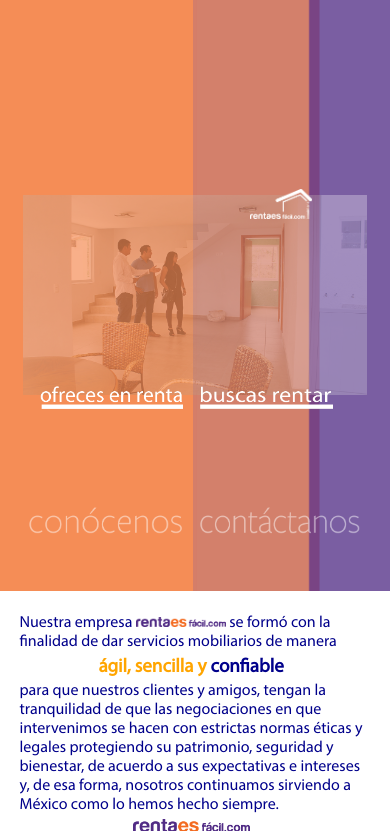
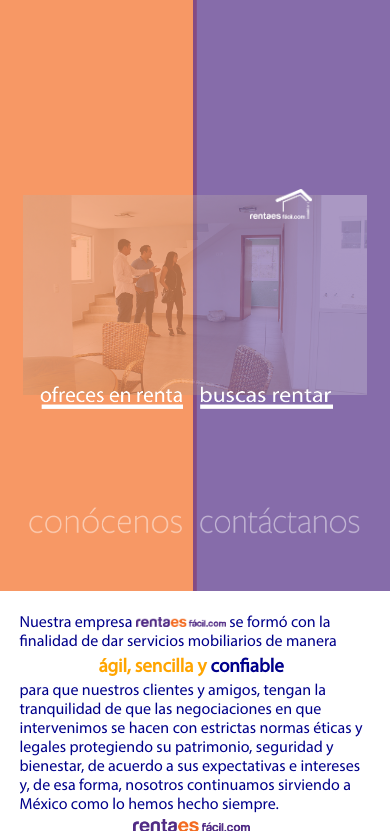
Before and after one commit to Bcalatayud/Rentaesfacil, a PHP site: page / in a window 390 px wide. Shown: the top 831 px of the page. Run offline with PHP 8.4, Linux system fonts and the light colour scheme.

Commit message:
Transparencias index.php
ajustes al CSS, para cambio en las transparencias

```diff
--- a/css/style.css
+++ b/css/style.css
@@ -28,7 +28,7 @@ html,body{
     margin: 0 auto;
     /*background: url('../img/imagen1A_clean.png') no-repeat;
     color: black;*/
-	background-size: cover;
+	/*background-size: cover;*/
 	font-family: 'Myrad','PT Sans', sans-serif;
     z-index: 4;
 	height: 70%;
@@ -65,7 +65,7 @@ html,body{
 	position: absolute;
 }
 
-.back5 img, .back6 img{
+.back5 img{
 		display: block;
 		/*padding: 5% 0 0 0;*/
 		height: 300px;
@@ -82,6 +82,17 @@ html,body{
 .back6 img{
 	width: 100%;
 	height: 100%;
+	opacity: 1.0;
+	display: block;
+		/*padding: 5% 0 0 0;*/
+	z-index: -100;
+	position: absolute;
+    top: 0;
+    bottom: 0;
+    left: 0;
+    right: 0;
+    margin: auto;
+
 }
 
 #div1{
@@ -384,8 +395,8 @@ hr {
 		font-size: 15px;
 	}
 	#back{
-    	background: url('../img/Moviles_clean.png') no-repeat;
-		background-size: cover;
+    	/*background: url('../img/Moviles_clean.png') no-repeat;
+		background-size: cover;*/
 	}
 	.nav1 img, .nav2 img{
 		height: 40px;
@@ -459,8 +470,8 @@ hr {
 	}
 	#back{
     	/*background: url('../img/Moviles.png') no-repeat;*/
-		background: url('../img/Moviles_clean.png') no-repeat;
-		background-size: cover;
+		/*background: url('../img/Moviles_clean.png') no-repeat;
+		background-size: cover;*/
 	}
 	/*.nav1 img, .nav2 img{
 		height: 40px;
```
